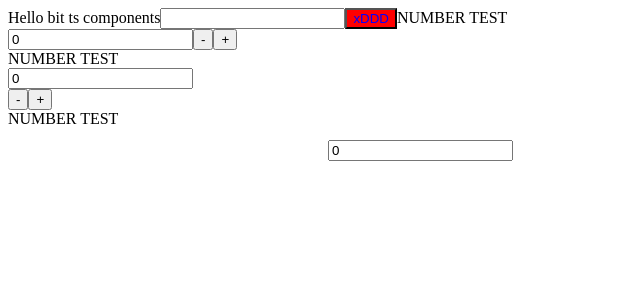
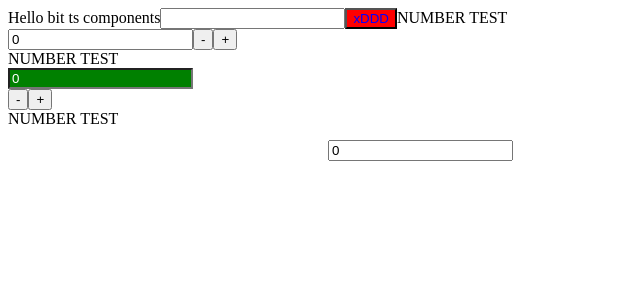
Before and after one commit to 12LuckyDev/bit-ts-components, a React (Create React App) app: page / in a window 1280 px wide. Shown: the top 300 px of the page, without its empty margins (0-640 px from the left). Built offline with nearby package versions, Linux system fonts and the light colour scheme.

Commit message:
Number input component styles

```diff
--- a/src/app.tsx
+++ b/src/app.tsx
@@ -8,6 +8,11 @@ import styled from "styled-components";
 const StyledButton = styled.button`
   background: red;
   color: blue;
+`;
+
+const StyledInput = styled.input`
+  background: green;
+  color: white;
 `;
 
 const StyledNumberButton = styled.button`
@@ -71,6 +76,7 @@ const App = () => {
         displayType="end"
         buttonsWrapperClassName="button-wrapper-test-class"
         inputWrapperClassName="wrapper-test-class"
+        inputComponent={StyledInput}
       />
       <CustomNumberInput
         name="number"
--- a/src/components/custom-number-input-ui-component.tsx
+++ b/src/components/custom-number-input-ui-component.tsx
@@ -10,6 +10,8 @@ interface CustomNumberInputWithMethodsProps
   onClick: (action: string | undefined) => void;
   onChange: (newValue: string) => void;
   value: string;
+  inputComponent?: any;//TODO try to change any for something better
+  inputClassName?: string;
 }
 
 const CustomNumberInputComponent: React.FC<CustomNumberInputWithMethodsProps> = ({
--- a/src/components/custom-number-input.tsx
+++ b/src/components/custom-number-input.tsx
@@ -6,7 +6,13 @@ import CustomNumberInputComponentProps from "./props-interfaces/custom-number-in
 
 type valueType = number | null;
 
-interface CustomNumberInputProps extends CustomWithLabelProps, CustomNumberInputComponentProps {
+// TODO
+// -disable input (only use buttons) - props
+// min/max
+
+interface CustomNumberInputProps
+  extends CustomWithLabelProps,
+    CustomNumberInputComponentProps {
   value: valueType;
   onChange: (value: valueType, name?: string) => void;
   name: string;
```
Also changed, not shown: 1 other file (tests, documents, lock files or other folders).
